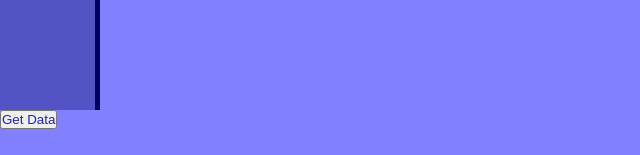
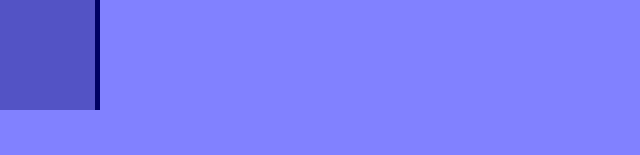
Before and after one commit to kreed303/cs257, a Flask app: page / in a window 1280 px wide. Shown: the part 780-935 px from the top of the page, without its empty margins (0-640 px from the left). Run offline with Flask 3, Linux system fonts and the light colour scheme; parts of the project's set-up code (start-up, migrations or seed data) failed here and were passed over; some libraries are stand-ins or nearby versions.

Commit message:
last minute tweaks

```diff
--- a/webapp/templates/home.html
+++ b/webapp/templates/home.html
@@ -32,8 +32,4 @@
         <p></p>
         <p>Currently the links to the home page, songs, albums and the artists page work</p>
     </div>
-    <button id="something">
-        Get Data
-    </button>
-    <p id="changeSomething"></p>
 </body>
```
